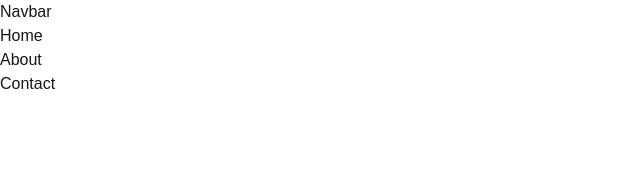
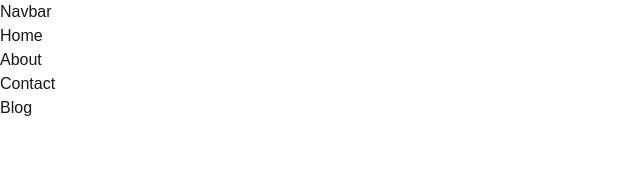
Before and after one commit to Zardd99/restaurant_mangement_system, a Next.js app: page / in a window 1280 px wide. Shown: the top 186 px of the page, without its empty margins (0-640 px from the left). Built offline with nearby package versions, Linux system fonts and the light colour scheme; what @midudev/tailwind-animations would draw is missing.

Commit message:
SCRUM-3 testing issues key

```diff
--- a/app/components/Navbar/Navbar.tsx
+++ b/app/components/Navbar/Navbar.tsx
@@ -9,6 +9,7 @@ const Navbar = () => {
           <li>Home</li>
           <li>About</li>
           <li>Contact</li>
+          <li>Blog</li>
         </ul>
       </nav>
     </>
```
